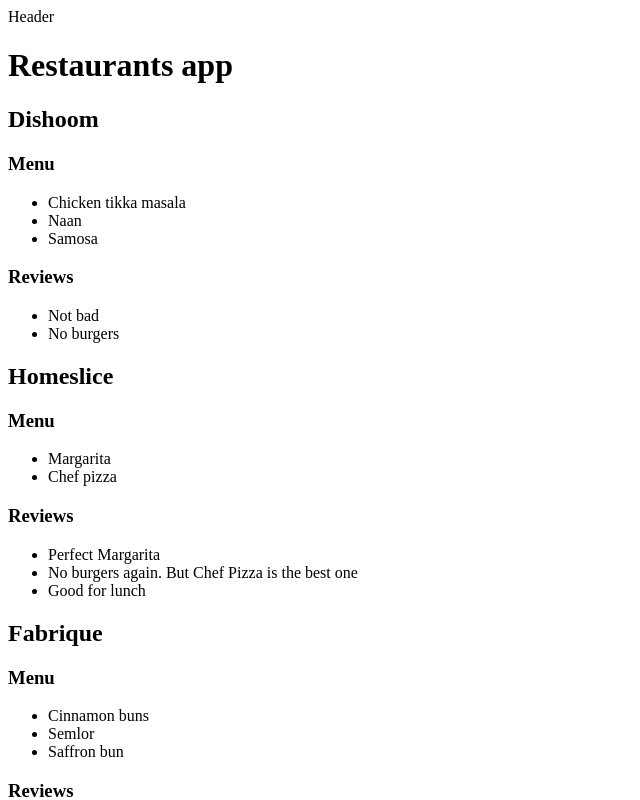
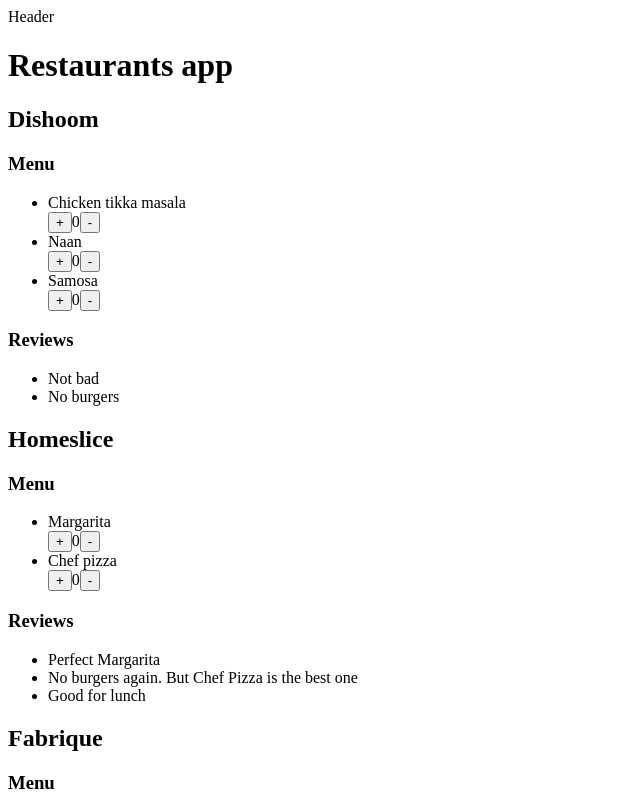
Before and after one commit to apaetus/React-Course, a React (Vite) app: page / in a window 1280 px wide. Shown: the top 800 px of the page, without its empty margins (0-640 px from the left). Built offline with nearby package versions, Linux system fonts and the light colour scheme.

Commit message:
add count

```diff
--- /dev/null
+++ b/components/count/Count.jsx
@@ -0,0 +1,13 @@
+import { useCount } from "./use-count";
+
+export const Count = () => {
+    const { value, plus, minus } = useCount();
+
+    return (
+        <div>
+            <button onClick={plus}>+</button>
+            {value}
+            <button onClick={minus}>-</button>
+        </div>
+    );
+};
--- /dev/null
+++ b/components/count/use-count.js
@@ -0,0 +1,33 @@
+import { useState } from "react";
+
+export const useCount = () => {
+    const [value, setValue] = useState({ value: 0 });
+
+    const plus = () => {
+        if (value.value >= 5) {
+            return;
+        };
+
+        setValue((current) => {
+            return {
+                value: current.value + 1,
+            };
+        });
+    };
+
+    const minus = () => {
+         if (value.value <= 0) return;
+
+        setValue((current) => {
+            return {
+                value: current.value - 1,
+            };
+        });
+    };
+
+    return {
+        value: value.value,
+        plus,
+        minus,
+    };
+};
--- a/components/restaurants/Restaurants.jsx
+++ b/components/restaurants/Restaurants.jsx
@@ -1,4 +1,5 @@
-import { restaurants } from "../../materials/mock";
+import { useCount } from "../count/use-count";
+import { Count } from "../count/Count";
 
 export const Restaurants = ({ name, menu, reviews }) => {
     if (!name || !menu) {
@@ -10,7 +11,9 @@ export const Restaurants = ({ name, menu, reviews }) => {
             <h2>{name}</h2>
             <h3>Menu</h3>
             <ul>
-                {menu.map((dish) => (<li>{dish.name}</li>))}
+                {menu.map((dish) => (
+                    <li>{dish.name} <Count /></li>
+                ))}
             </ul>
             {!reviews || (
                 <>
```
